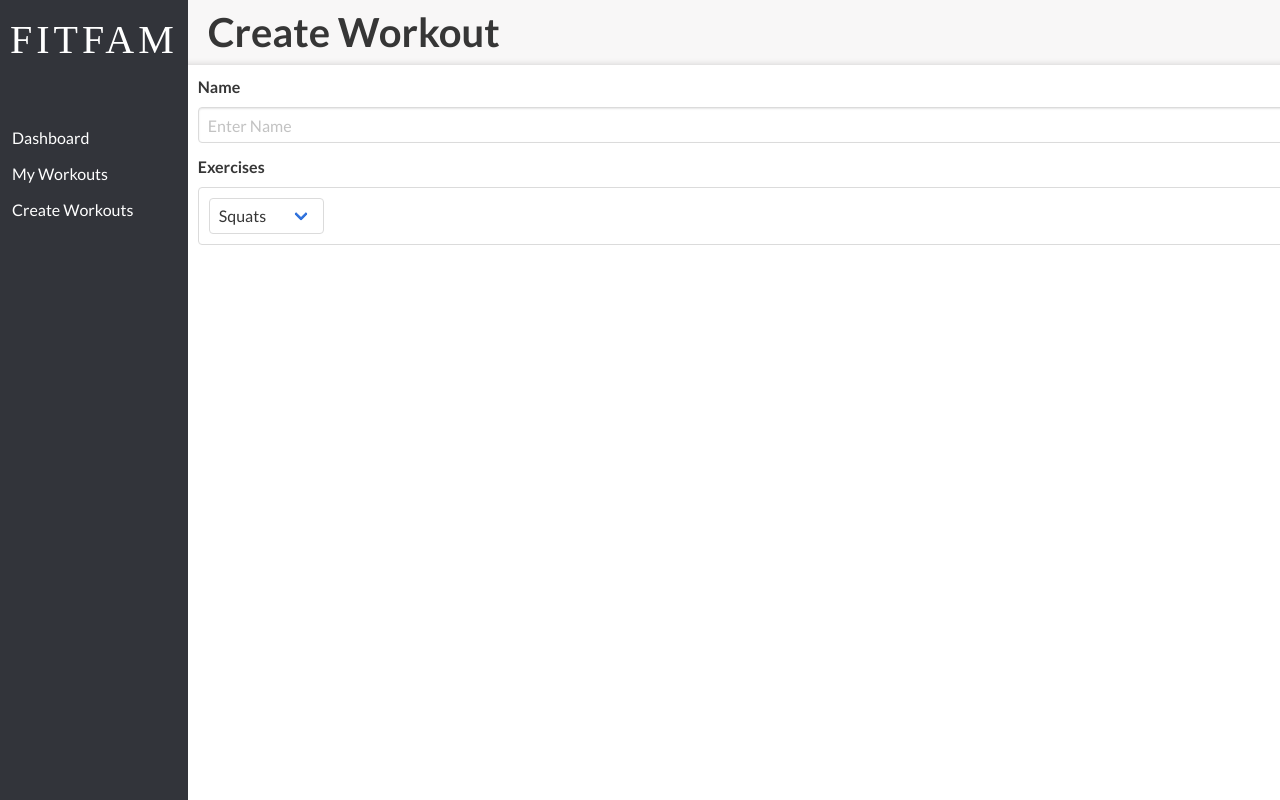
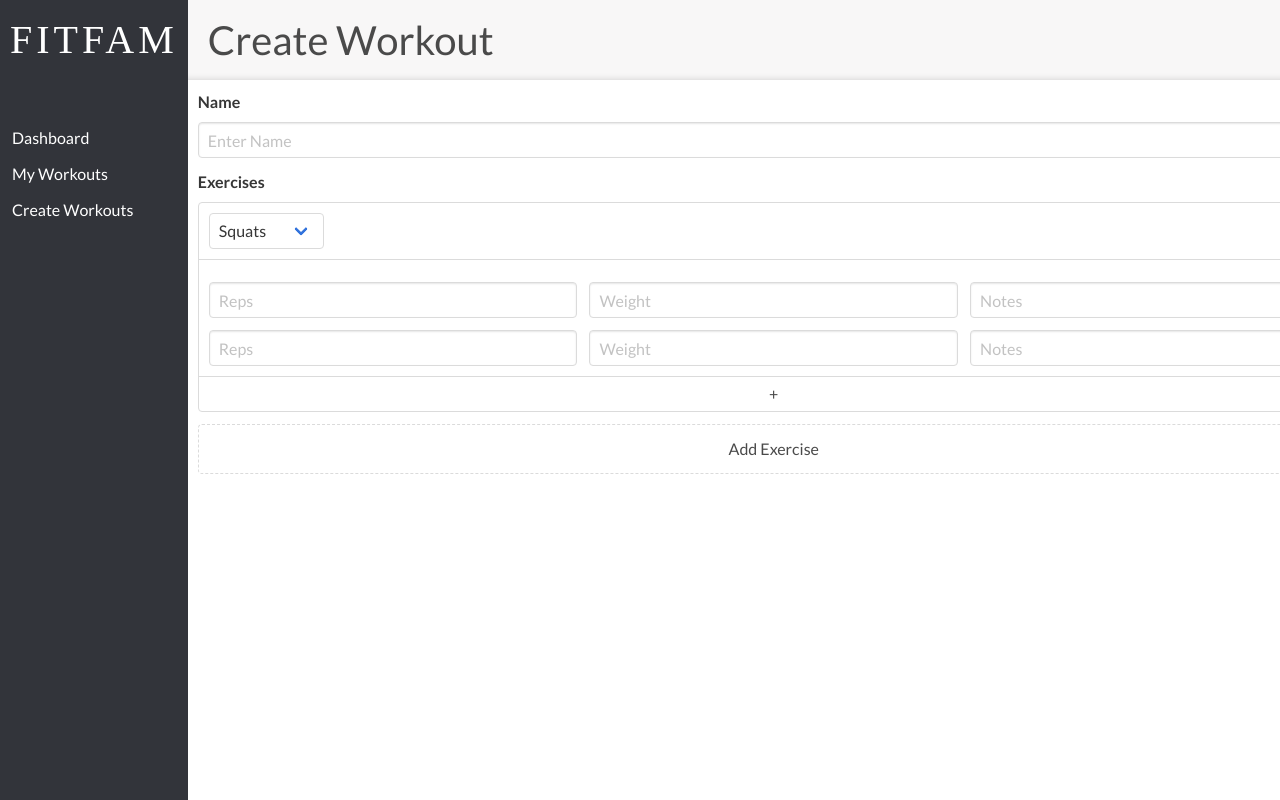
Before and after one commit to Jfcurd/fitfam-client, a React app: page /workouts/create in a window 1280 px wide. Shown: the top 800 px of the page. Built offline with nearby package versions, Linux system fonts and the light colour scheme; a web font is replaced by a local one.

Commit message:
Finish init HTML/CSS for create workout

```diff
--- a/src/components/App.tsx
+++ b/src/components/App.tsx
@@ -2,13 +2,19 @@ import * as React from "react";
 import "components/app.scss";
 import { BrowserRouter } from "react-router-dom";
 import { Routes } from "components/routes";
+import { Sidebar } from "components/common/sidebar";
 
 export class App extends React.Component<{}> {
   public render() {
     return (
       <div className="app">
         <BrowserRouter>
-          <Routes />
+          <div className="fl height-inherit">
+            <Sidebar />
+            <div className="grow">
+              <Routes />
+            </div>
+          </div>
         </BrowserRouter>
       </div>
     );
--- a/src/components/common/basic_layout.tsx
+++ b/src/components/common/basic_layout.tsx
@@ -10,7 +10,7 @@ export class BasicLayout extends React.Component<IBasicLayoutProps> {
     return (
       <div>
         <div className="layout-header p1 ds-bottom">
-          <h1 className="title is-2 pl1">
+          <h1 className="pl1">
             {this.props.header}
           </h1>
         </div>
--- a/src/components/common/layout.scss
+++ b/src/components/common/layout.scss
@@ -2,4 +2,5 @@
 
 .layout-header {
   background-color: $light-background;
+  font-size: 2.5rem;
 }
--- a/src/components/routes.tsx
+++ b/src/components/routes.tsx
@@ -3,14 +3,12 @@ import { Sidebar } from "components/common/sidebar";
 import { Route, Switch, Redirect } from "react-router";
 import { Dashboard } from "components/dashboard/dashboard";
 import { Workouts } from "components/workouts/workouts";
-import { CreateWorkout } from "components/workouts/create_workouts";
+import { CreateWorkout } from "components/workouts/create_workout";
 
 export class Routes extends React.Component<{}> {
   public render() {
     return (
-      <div className="fl fh">
-        <Sidebar />
-        <div className="grow">
+      <div>
         <Switch>
           <Route exact path="/" component={Dashboard} />
           <Route exact path="/workouts" component={Workouts} />
@@ -18,7 +16,6 @@ export class Routes extends React.Component<{}> {
           <Redirect to="/" />
         </Switch>
       </div>
-      </div>
     );
   }
 }
--- /dev/null
+++ b/src/components/workouts/create_workout.scss
@@ -0,0 +1,18 @@
+@import "colors.scss";
+
+.add-exercise {
+  border: 1px solid #dbdbdb;
+  border-style: dashed;
+  border-radius: 4px;
+  height: 50px;
+  display: flex;
+  justify-content: center;
+  align-content: center;
+  flex-direction: column;
+  text-align: center;
+  cursor: pointer;
+
+  &:hover {
+    background: $hover-background;
+  }
+}
--- a/src/components/workouts/create_workouts.tsx
+++ b/src/components/workouts/create_workout.tsx
@@ -1,6 +1,7 @@
 import * as React from "react";
 import { BasicLayout } from "components/common/basic_layout";
 import { CreateWorkoutCard } from "./create_workout_card";
+import './create_workout.scss';
 
 export class CreateWorkout extends React.Component<{}> {
   public render() {
@@ -17,6 +18,9 @@ export class CreateWorkout extends React.Component<{}> {
             <label className="label">Exercises</label>
             <CreateWorkoutCard></CreateWorkoutCard>
           </div>
+          <div className="add-exercise">
+            Add Exercise
+          </div>
         </div>
       </BasicLayout>
     );
--- a/src/components/workouts/create_workout_card.scss
+++ b/src/components/workouts/create_workout_card.scss
@@ -2,6 +2,24 @@
 
 .create-workout-card {
   border: 1px solid $grey-lighter;
-  padding: 10px;
   border-radius: 4px;
+  margin-bottom: 10px;
+
+  .card-section {
+    padding: 10px;
+
+    &:not(:last-child) {
+      border-bottom: 1px solid $grey-lighter;
+    }
+  }
+
+  .add-set {
+    text-align: center;
+    cursor: pointer;
+    padding: 5px;
+
+    &:hover {
+      background-color: $hover-background;
+    }
+  }
 }
--- a/src/components/workouts/create_workout_card.tsx
+++ b/src/components/workouts/create_workout_card.tsx
@@ -5,7 +5,7 @@ export class CreateWorkoutCard extends React.Component<{}> {
   public render() {
     return (
       <div className="create-workout-card">
-        <div className="field">
+        <div className="field card-section">
           <div className="control">
             <div className="select">
               <select>
@@ -15,6 +15,49 @@ export class CreateWorkoutCard extends React.Component<{}> {
             </div>
           </div>
         </div>
+        <div className="card-section">
+          <div className="field is-horizontal">
+            <div className="field-body">
+              <div className="field">
+                <p className="control is-expanded">
+                  <input className="input" type="number" placeholder="Reps" />
+                </p>
+              </div>
+              <div className="field">
+                <p className="control is-expanded">
+                  <input className="input" type="number" placeholder="Weight" />
+                </p>
+              </div>
+              <div className="field">
+                <p className="control is-expanded">
+                  <input className="input" type="text" placeholder="Notes" />
+                </p>
+              </div>
+            </div>
+          </div>
+          <div className="field is-horizontal">
+            <div className="field-body">
+              <div className="field">
+                <p className="control is-expanded">
+                  <input className="input" type="number" placeholder="Reps" />
+                </p>
+              </div>
+              <div className="field">
+                <p className="control is-expanded">
+                  <input className="input" type="number" placeholder="Weight" />
+                </p>
+              </div>
+              <div className="field">
+                <p className="control is-expanded">
+                  <input className="input" type="text" placeholder="Notes" />
+                </p>
+              </div>
+            </div>
+          </div>
+        </div>
+        <div className="add-set">
+          +
+        </div>
       </div>
     );
   }
--- a/src/index.scss
+++ b/src/index.scss
@@ -8,7 +8,7 @@ html, body, #app, .app {
 .co { flex-flow: column; }
 
 /** Modifiers **/
-.fh { height: 100% !important; }
+.height-inherit { height: inherit !important; }
 .p1 { padding: 10px !important; }
 .p0\.5 { padding: 5px !important; }
 .pl1 { padding-left: 10px !important; }
@@ -19,6 +19,7 @@ html, body, #app, .app {
   -webkit-box-shadow: inset rgba(0,0,0,.35) 0 -11px 10px -14px;
   box-shadow: inset 0 -11px 10px -14px rgba(0,0,0,.35);
 }
+.text-center { text-align: center; }
 
 $family-sans-serif: "Lato", sans-serif;
 
```
Lines whose indentation alone changed are shown as unchanged.
